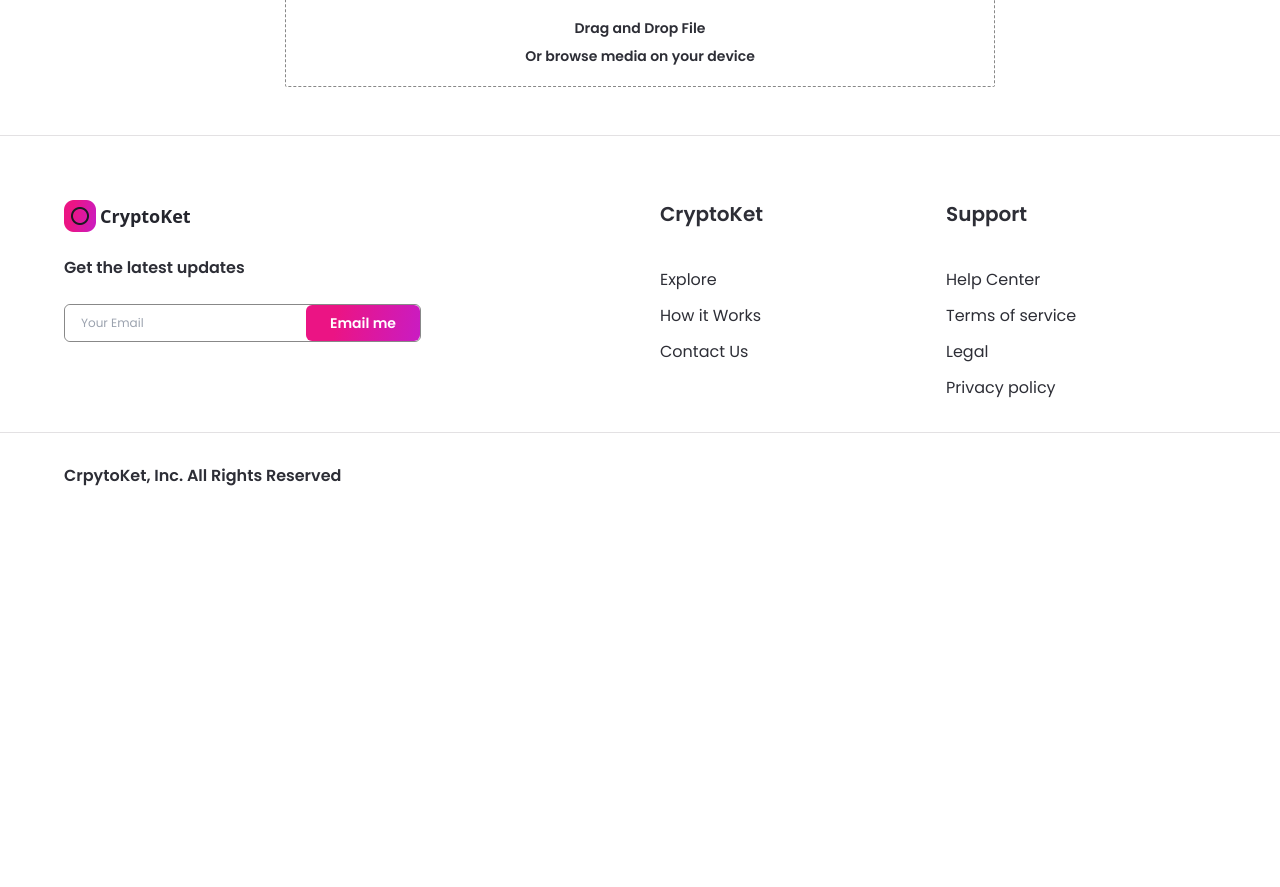
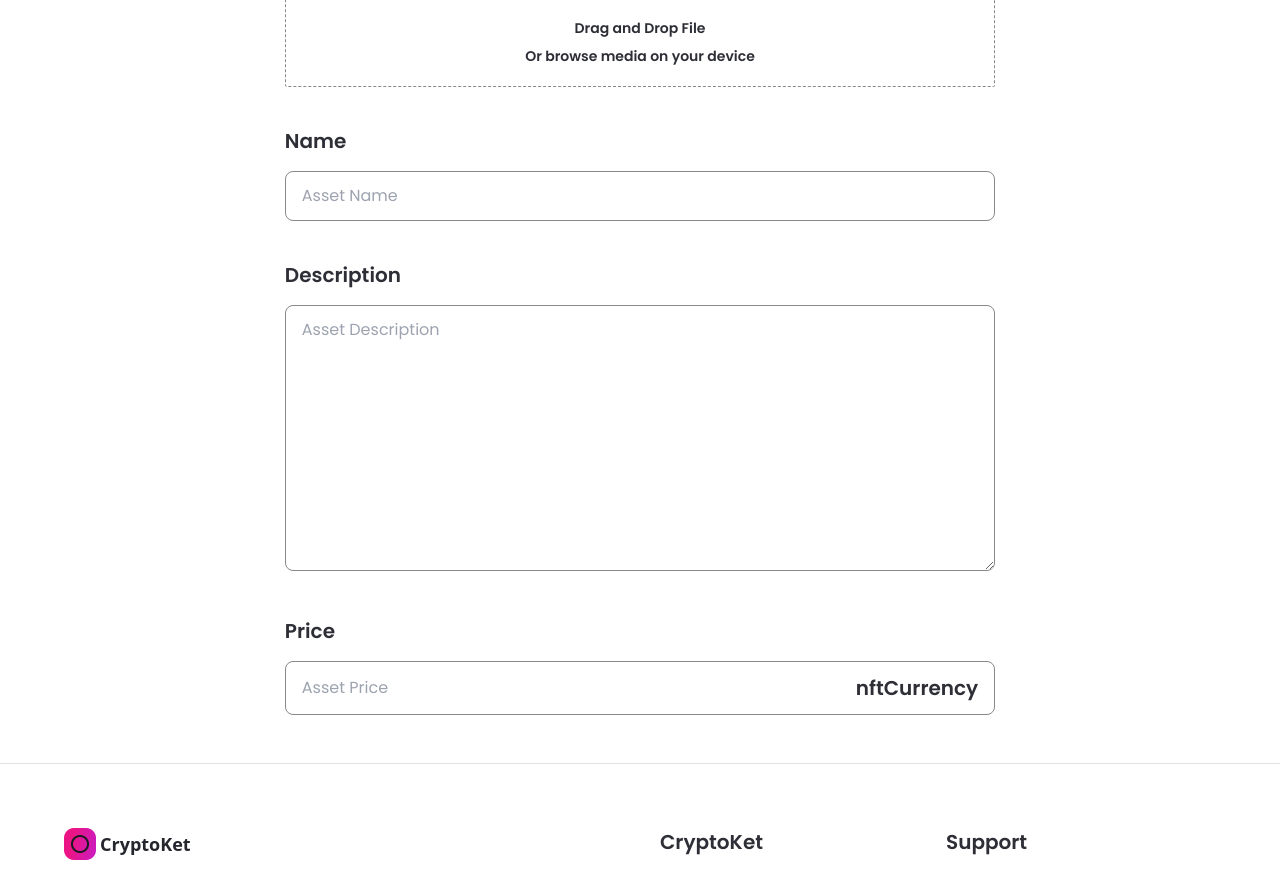
Before and after one commit to Joseeph5/NFT-Marketplace, a Next.js app: page /create-nft in a window 1280 px wide. Shown: the part 480-1367 px from the top of the page. Before the commit the page ends 1035 px from the top, so only its background shows below. Built offline with nearby package versions, Linux system fonts and the light colour scheme.

Commit message:
create Input component

```diff
--- /dev/null
+++ b/components/Input.tsx
@@ -0,0 +1,45 @@
+interface InputProps {
+  inputType: string;
+  title: string;
+  placeholder: string;
+  handleClick: (e: any) => void;
+}
+
+const Input = ({ inputType, title, placeholder, handleClick }: InputProps) => {
+  return (
+    <div className='mt-10 w-full'>
+      <p className='font-poppins dark:text-white text-nft-black-1 font-semibold text-xl'>
+        {title}
+      </p>
+
+      {inputType === 'number' ? (
+        <div className='dark:bg-nft-black-1 bg-white border dark:border-nft-black-1 border-nft-gray-2 rounded-lg w-full outline-none font-poppins dark:text-white text-nft-gray-2 text-base mt-4 px-4 py-3 flexBetween flex-row'>
+          <input
+            type='number'
+            className='flex-1 w-full dark:bg-nft-black-1 bg-white outline-none '
+            placeholder={placeholder}
+            onChange={handleClick}
+          />
+          <p className='font-poppins dark:text-white text-nft-black-1 font-semibold text-xl'>
+            {'nftCurrency'}
+          </p>
+        </div>
+      ) : inputType === 'textarea' ? (
+        <textarea
+          rows={10}
+          className='dark:bg-nft-black-1 bg-white border dark:border-nft-black-1 border-nft-gray-2 rounded-lg w-full outline-none font-poppins dark:text-white text-nft-gray-2 text-base mt-4 px-4 py-3'
+          placeholder={placeholder}
+          onChange={handleClick}
+        />
+      ) : (
+        <input
+          className='dark:bg-nft-black-1 bg-white border dark:border-nft-black-1 border-nft-gray-2 rounded-lg w-full outline-none font-poppins dark:text-white text-nft-gray-2 text-base mt-4 px-4 py-3'
+          placeholder={placeholder}
+          onChange={handleClick}
+        />
+      )}
+    </div>
+  );
+};
+
+export default Input;
--- a/components/index.ts
+++ b/components/index.ts
@@ -6,5 +6,16 @@ import CreatorCard from './CreatorCard';
 import NftList from './NftList';
 import SearchBar from './SearchBar';
 import BestCreators from './BestCreators';
+import Input from './Input';
 
-export { NavBar, Footer, Button, Banner, CreatorCard, NftList, SearchBar, BestCreators };
+export {
+  NavBar,
+  Footer,
+  Button,
+  Banner,
+  CreatorCard,
+  NftList,
+  SearchBar,
+  BestCreators,
+  Input,
+};
--- a/pages/create-nft.tsx
+++ b/pages/create-nft.tsx
@@ -4,7 +4,7 @@ import { useDropzone } from 'react-dropzone';
 import Image from 'next/image';
 import { useTheme } from 'next-themes';
 
-import { Button } from '../components';
+import { Button, Input } from '../components';
 import images from '../assets';
 
 function CreateNft() {
@@ -32,44 +32,69 @@ function CreateNft() {
     [isDragActive, isDragReject, isDragAccept]
   );
 
+  const [formInput, updateFormInput] = useState({ price: '', name: '', description: '' });
+
   return (
-    <div className="flex justify-center sm:px-4 p-12">
-      <div className="w-3/5 md:w-full">
-        <h1 className="font-poppins dark:text-white text-nft-black-1 font-semibold text-2xl">
+    <div className='flex justify-center sm:px-4 p-12'>
+      <div className='w-3/5 md:w-full'>
+        <h1 className='font-poppins dark:text-white text-nft-black-1 font-semibold text-2xl'>
           Create new item
         </h1>
 
-        <div className="mt-16">
-          <p className="font-poppins dark:text-white text-nft-black-1 font-semibold text-xl">
+        <div className='mt-16'>
+          <p className='font-poppins dark:text-white text-nft-black-1 font-semibold text-xl'>
             Upload file
           </p>
-          <div className="mt-4">
+          <div className='mt-4'>
             <div {...getRootProps()} className={fileStyle}>
               <input {...getInputProps()} />
-              <div className="flexCenter flex-col text-center">
-                <p className="font-poppins dark:text-white text-nft-black-1 font-semibold text-xl">
+              <div className='flexCenter flex-col text-center'>
+                <p className='font-poppins dark:text-white text-nft-black-1 font-semibold text-xl'>
                   JPG, PNG, GIF, SVG, WEBM, MP3, MP4. Max 100mb.
                 </p>
-                <div className="my-12 w-full flex justify-center">
+                <div className='my-12 w-full flex justify-center'>
                   <Image
                     src={images.upload}
                     width={100}
                     height={100}
-                    objectFit="contain"
-                    alt="file upload"
+                    objectFit='contain'
+                    alt='file upload'
                     className={theme === 'light' ? 'filter invert' : undefined}
                   />
                 </div>
-                <p className="font-poppins dark:text-white text-nft-black-1 font-semibold text-sm">
+                <p className='font-poppins dark:text-white text-nft-black-1 font-semibold text-sm'>
                   Drag and Drop File
                 </p>
-                <p className="font-poppins dark:text-white text-nft-black-1 font-semibold text-sm mt-2">
+                <p className='font-poppins dark:text-white text-nft-black-1 font-semibold text-sm mt-2'>
                   Or browse media on your device
                 </p>
               </div>
             </div>
           </div>
         </div>
+
+        <Input
+          inputType='input'
+          title='Name'
+          placeholder='Asset Name'
+          handleClick={(e) => updateFormInput({ ...formInput, name: e.target.value })}
+        />
+
+        <Input
+          inputType='textarea'
+          title='Description'
+          placeholder='Asset Description'
+          handleClick={(e) =>
+            updateFormInput({ ...formInput, description: e.target.value })
+          }
+        />
+
+        <Input
+          inputType='number'
+          title='Price'
+          placeholder='Asset Price'
+          handleClick={(e) => updateFormInput({ ...formInput, price: e.target.value })}
+        />
       </div>
     </div>
   );
```
